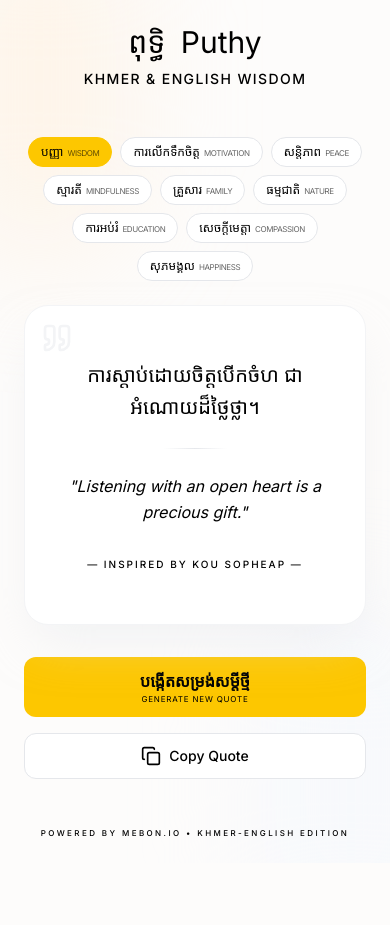
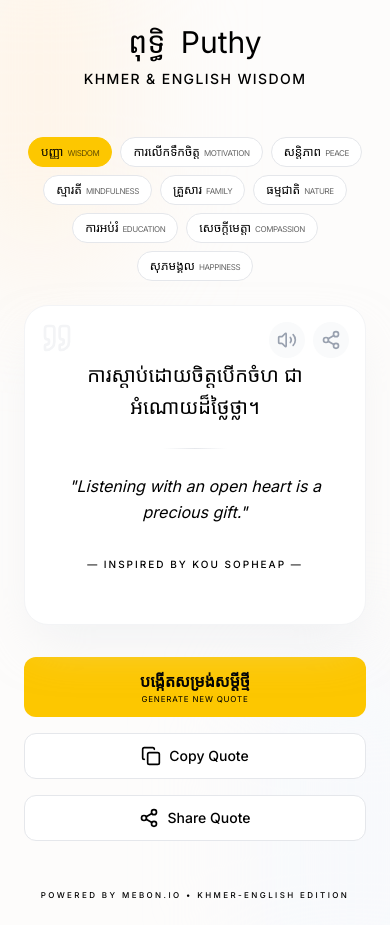
Before and after one commit to kong44/puthy, a React (Vite) app: page / in a window 390 px wide. Before the commit the page ends 863 px from the top, so only its background shows below. Built offline with nearby package versions, Linux system fonts and the light colour scheme; no server answers; a web font is replaced by a local one.

Commit message:
feat(app): Add audio playback for quotes
Integrates text-to-speech functionality to allow users to listen to generated quotes. Includes UI elements for play/pause and handles audio context management.

```diff
--- a/src/App.tsx
+++ b/src/App.tsx
@@ -1,7 +1,7 @@
-import { useState, useEffect, useCallback } from 'react';
+import { useState, useEffect, useCallback, useRef } from 'react';
 import { motion, AnimatePresence } from 'motion/react';
-import { Quote, generateQuote } from './services/geminiService';
-import { Sparkles, Languages, RefreshCw, Quote as QuoteIcon, Share2, Copy, Check } from 'lucide-react';
+import { Quote, generateQuote, generateAudio } from './services/geminiService';
+import { Sparkles, Languages, RefreshCw, Quote as QuoteIcon, Share2, Copy, Check, Volume2, VolumeX, Loader2 } from 'lucide-react';
 
 const CATEGORIES = [
   { id: 'wisdom', label: 'Wisdom', khmer: 'បញ្ញា' },
@@ -20,9 +20,13 @@ export default function App() {
   const [loading, setLoading] = useState(false);
   const [category, setCategory] = useState('wisdom');
   const [copied, setCopied] = useState(false);
+  const [isReading, setIsReading] = useState(false);
+  const audioSourceRef = useRef<AudioBufferSourceNode | null>(null);
+  const audioContextRef = useRef<AudioContext | null>(null);
 
   const fetchNewQuote = useCallback(async (cat: string = category) => {
     setLoading(true);
+    stopAudio();
     try {
       const newQuote = await generateQuote(cat);
       setQuote(newQuote);
@@ -35,7 +39,91 @@ export default function App() {
 
   useEffect(() => {
     fetchNewQuote();
+    return () => stopAudio();
   }, []);
+
+  const stopAudio = () => {
+    if (audioSourceRef.current) {
+      try {
+        audioSourceRef.current.stop();
+      } catch (e) {}
+      audioSourceRef.current = null;
+    }
+    setIsReading(false);
+  };
+
+  const handleListen = async () => {
+    if (isReading) {
+      stopAudio();
+      return;
+    }
+
+    if (!quote) return;
+
+    setIsReading(true);
+    const textToRead = `${quote.khmer}. ${quote.english}`;
+
+    try {
+      const base64Audio = await generateAudio(textToRead);
+      if (!base64Audio) {
+        setIsReading(false);
+        return;
+      }
+
+      const binaryString = atob(base64Audio);
+      const len = binaryString.length;
+      const bytes = new Uint8Array(len);
+      for (let i = 0; i < len; i++) {
+        bytes[i] = binaryString.charCodeAt(i);
+      }
+
+      const pcmData = new Int16Array(bytes.buffer);
+      const floatData = new Float32Array(pcmData.length);
+      for (let i = 0; i < pcmData.length; i++) {
+        floatData[i] = pcmData[i] / 32768;
+      }
+
+      if (!audioContextRef.current) {
+        audioContextRef.current = new (window.AudioContext || (window as any).webkitAudioContext)();
+      }
+
+      const audioCtx = audioContextRef.current;
+      const buffer = audioCtx.createBuffer(1, floatData.length, 24000);
+      buffer.getChannelData(0).set(floatData);
+
+      const source = audioCtx.createBufferSource();
+      source.buffer = buffer;
+      source.connect(audioCtx.destination);
+      source.onended = () => setIsReading(false);
+
+      audioSourceRef.current = source;
+      source.start();
+    } catch (error) {
+      console.error("Audio playback error:", error);
+      setIsReading(false);
+    }
+  };
+
+  const handleShare = async () => {
+    if (!quote) return;
+    const shareData = {
+      title: 'Puthy Wisdom',
+      text: `${quote.khmer}\n${quote.english}\n— ${quote.author}`,
+      url: window.location.href,
+    };
+
+    try {
+      if (navigator.share) {
+        await navigator.share(shareData);
+      } else {
+        // Fallback for browsers that don't support Web Share API
+        const mailtoLink = `mailto:?subject=Puthy Wisdom Quote&body=${encodeURIComponent(shareData.text + '\n\n' + shareData.url)}`;
+        window.location.href = mailtoLink;
+      }
+    } catch (error) {
+      console.error('Error sharing:', error);
+    }
+  };
 
   const handleCopy = () => {
     if (!quote) return;
@@ -90,6 +178,25 @@ export default function App() {
 
         <div className="relative bg-white border border-gray-100 rounded-[1.5rem] md:rounded-[2rem] p-6 md:p-16 shadow-2xl shadow-gray-200/50 min-h-[320px] md:min-h-[400px] flex flex-col justify-center">
           <QuoteIcon className="absolute top-4 left-4 md:top-8 md:left-8 w-8 h-8 md:w-12 md:h-12 text-gray-100 -z-0" />
+
+          <div className="absolute top-4 right-4 md:top-8 md:right-8 flex gap-2 z-20">
+            <button
+              onClick={handleListen}
+              disabled={!quote || loading}
+              className={`p-2 rounded-full transition-all ${isReading ? 'bg-yellow-400 text-black' : 'bg-gray-50 text-gray-400 hover:text-black'}`}
+              title={isReading ? "Stop listening" : "Listen to quote"}
+            >
+              {isReading ? <VolumeX className="w-5 h-5 md:w-6 md:h-6" /> : <Volume2 className="w-5 h-5 md:w-6 md:h-6" />}
+            </button>
+            <button
+              onClick={handleShare}
+              disabled={!quote || loading}
+              className="p-2 rounded-full bg-gray-50 text-gray-400 hover:text-black transition-all"
+              title="Share quote"
+            >
+              <Share2 className="w-5 h-5 md:w-6 md:h-6" />
+            </button>
+          </div>
 
           <AnimatePresence mode="wait">
             {loading ? (
@@ -151,6 +258,16 @@ export default function App() {
             {copied ? <Check className="w-5 h-5 md:w-6 md:h-6 text-green-500" /> : <Copy className="w-5 h-5 md:w-6 md:h-6" />}
             <span className="sm:hidden text-sm font-medium">Copy Quote</span>
           </button>
+
+          <button
+            onClick={handleShare}
+            disabled={!quote || loading}
+            className="w-full sm:w-auto p-3 md:p-4 bg-white border border-gray-200 rounded-xl md:rounded-2xl text-black hover:border-black transition-all active:scale-95 disabled:opacity-50 flex items-center justify-center gap-2"
+            title="Share quote"
+          >
+            <Share2 className="w-5 h-5 md:w-6 md:h-6" />
+            <span className="sm:hidden text-sm font-medium">Share Quote</span>
+          </button>
         </div>
       </main>
 
--- a/src/services/geminiService.ts
+++ b/src/services/geminiService.ts
@@ -1,4 +1,4 @@
-import { GoogleGenAI, Type } from "@google/genai";
+import { GoogleGenAI, Type, Modality } from "@google/genai";
 import fallbackQuotes from "../data/fallbackQuotes.json";
 
 // Safe way to access process.env in Vite/Browser environment
@@ -108,3 +108,31 @@ export async function generateQuote(category: string = "wisdom"): Promise<Quote>
     return getFallbackQuote(category);
   }
 }
+
+export async function generateAudio(text: string): Promise<string | null> {
+  const currentKey = getApiKey();
+  if (!currentKey || currentKey === "MY_GEMINI_API_KEY" || currentKey === "") {
+    return null;
+  }
+
+  try {
+    const response = await ai.models.generateContent({
+      model: "gemini-2.5-flash-preview-tts",
+      contents: [{ parts: [{ text }] }],
+      config: {
+        responseModalities: [Modality.AUDIO],
+        speechConfig: {
+          voiceConfig: {
+            prebuiltVoiceConfig: { voiceName: 'Kore' },
+          },
+        },
+      },
+    });
+
+    const base64Audio = response.candidates?.[0]?.content?.parts?.[0]?.inlineData?.data;
+    return base64Audio || null;
+  } catch (error) {
+    console.error("TTS generation failed:", error);
+    return null;
+  }
+}
```
